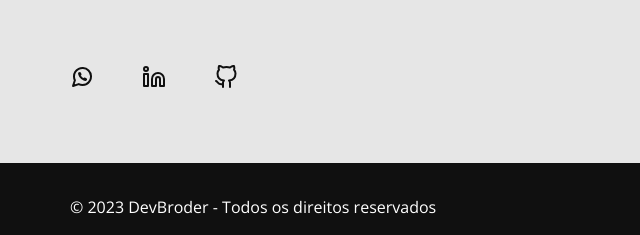
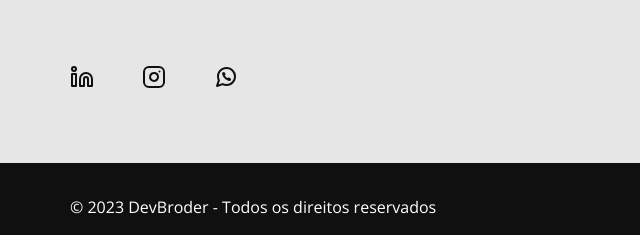
Before and after one commit to jeanvcastro/devbroder, a website built with webpack: page src/index.html in a window 1280 px wide. Shown: the part 2204-2439 px from the top of the page, 0-640 px from the left. Built offline with nearby package versions, Linux system fonts and the light colour scheme; files whose address does not match are found by name.

Commit message:
feat: contact

```diff
--- a/src/index.html
+++ b/src/index.html
@@ -169,6 +169,12 @@
         <div class="clear-fix"></div>
         <div class="row">
           <div class="col">
+            <a href="https://www.linkedin.com/in/jeanvcastro" target="_blank" rel="noopener noreferrer">
+              <i data-feather="linkedin"></i>
+            </a>
+            <a href="https://www.instagram.com/jeanv_castro/" target="_blank" rel="noopener noreferrer">
+              <i data-feather="instagram"></i>
+            </a>
             <a href="https://api.whatsapp.com/send?phone=5524998345779" target="_blank" rel="noopener noreferrer">
               <svg
                 xmlns="http://www.w3.org/2000/svg"
@@ -189,12 +195,6 @@
                 />
               </svg>
             </a>
-            <a href="https://www.linkedin.com/in/jeanvcastro" target="_blank" rel="noopener noreferrer">
-              <i data-feather="linkedin"></i>
-            </a>
-            <a href="https://github.com/jeanvcastro" target="_blank" rel="noopener noreferrer">
-              <i data-feather="github"></i>
-            </a>
           </div>
         </div>
       </div>
```
